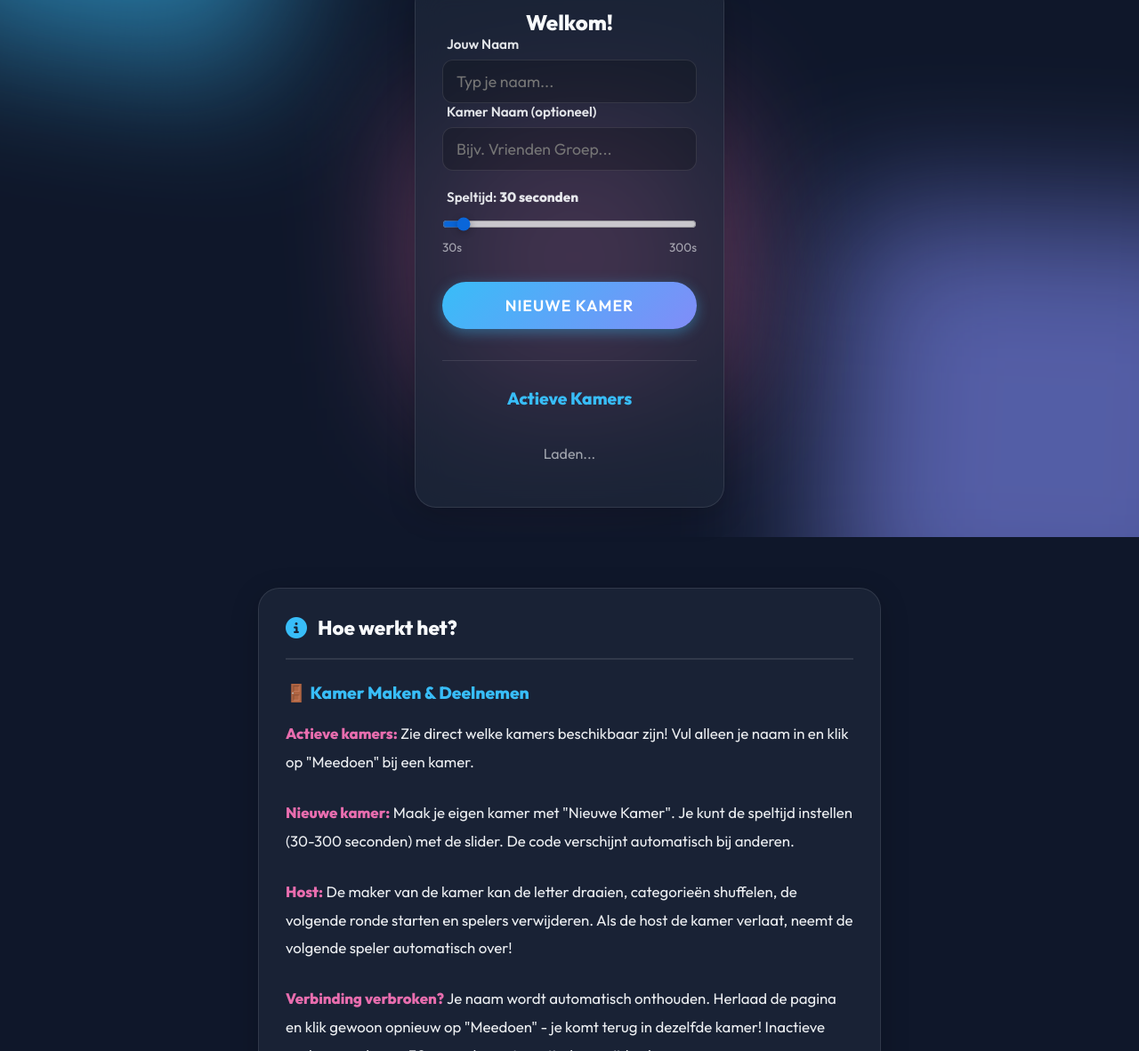
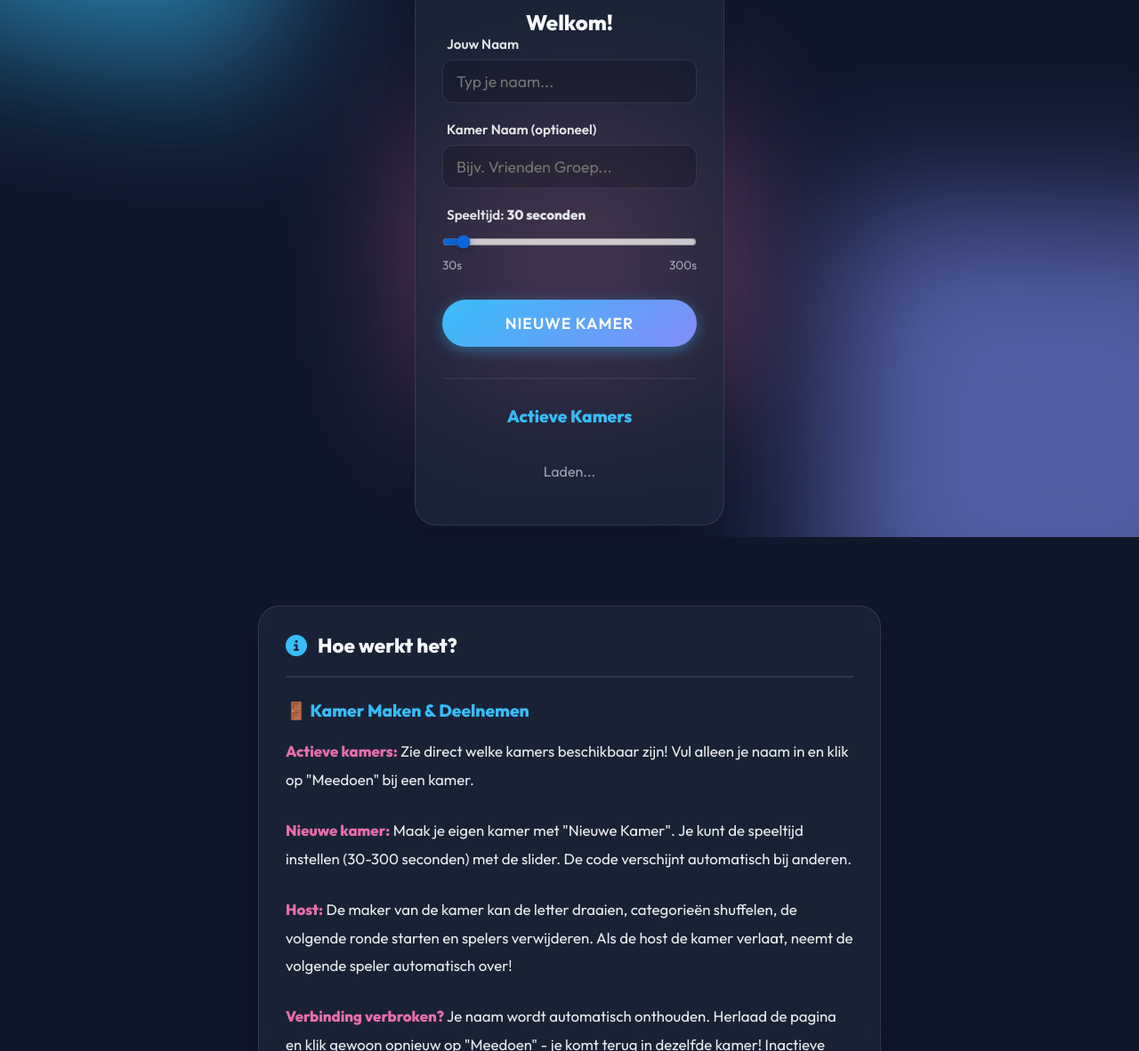
Before and after one commit to jwbeekhuis/stadlandrivier, a plain HTML site: page index.html in a window 1280 px wide. Shown: the part 196-1378 px from the top of the page at 89% size. Drawn offline with nearby package versions, Linux system fonts and the light colour scheme; a script that the page names is missing.

Commit message:
v36: Fix typefout (speltijd -> speeltijd) en verbeter input spacing structureel

```diff
--- a/index.html
+++ b/index.html
@@ -8,7 +8,7 @@
     <link rel="preconnect" href="https://fonts.googleapis.com">
     <link rel="preconnect" href="https://fonts.gstatic.com" crossorigin>
     <link href="https://fonts.googleapis.com/css2?family=Outfit:wght@300;400;600;800&display=swap" rel="stylesheet">
-    <link rel="stylesheet" href="style.css?v=35">
+    <link rel="stylesheet" href="style.css?v=36">
     <link rel="stylesheet" href="https://cdnjs.cloudflare.com/ajax/libs/font-awesome/6.4.0/css/all.min.css">
     <script src="https://cdn.jsdelivr.net/npm/canvas-confetti@1.6.0/dist/confetti.browser.min.js"></script>
 </head>
@@ -44,8 +44,8 @@
                 <input type="text" id="room-name-input" placeholder="Bijv. Vrienden Groep...">
             </div>
 
-            <div class="input-group timer-input-group">
-                <label for="game-duration-slider">Speltijd: <strong><span id="duration-value">30</span> seconden</strong></label>
+            <div class="input-group">
+                <label for="game-duration-slider">Speeltijd: <strong><span id="duration-value">30</span> seconden</strong></label>
                 <input type="range" id="game-duration-slider" min="30" max="300" step="10" value="30" class="duration-slider">
                 <div class="slider-labels">
                     <span>30s</span>
@@ -77,7 +77,7 @@
                     <h3>🚪 Kamer Maken & Deelnemen</h3>
                     <p><strong>Actieve kamers:</strong> Zie direct welke kamers beschikbaar zijn! Vul alleen je naam in
                         en klik op "Meedoen" bij een kamer.</p>
-                    <p><strong>Nieuwe kamer:</strong> Maak je eigen kamer met "Nieuwe Kamer". Je kunt de speltijd instellen
+                    <p><strong>Nieuwe kamer:</strong> Maak je eigen kamer met "Nieuwe Kamer". Je kunt de speeltijd instellen
                         (30-300 seconden) met de slider. De code verschijnt automatisch bij anderen.</p>
                     <p><strong>Host:</strong> De maker van de kamer kan de letter draaien, categorieën shuffelen, de
                         volgende ronde starten en spelers verwijderen. Als de host de kamer verlaat, neemt de volgende speler automatisch over!</p>
@@ -242,7 +242,7 @@
         </section>
     </main>
 
-    <script type="module" src="script.js?v=35"></script>
+    <script type="module" src="script.js?v=36"></script>
 </body>
 
 </html>
--- a/style.css
+++ b/style.css
@@ -588,7 +588,7 @@ body {
     gap: 8px;
 }
 
-.timer-input-group {
+.input-group + .input-group {
     margin-top: 20px;
 }
 
```
